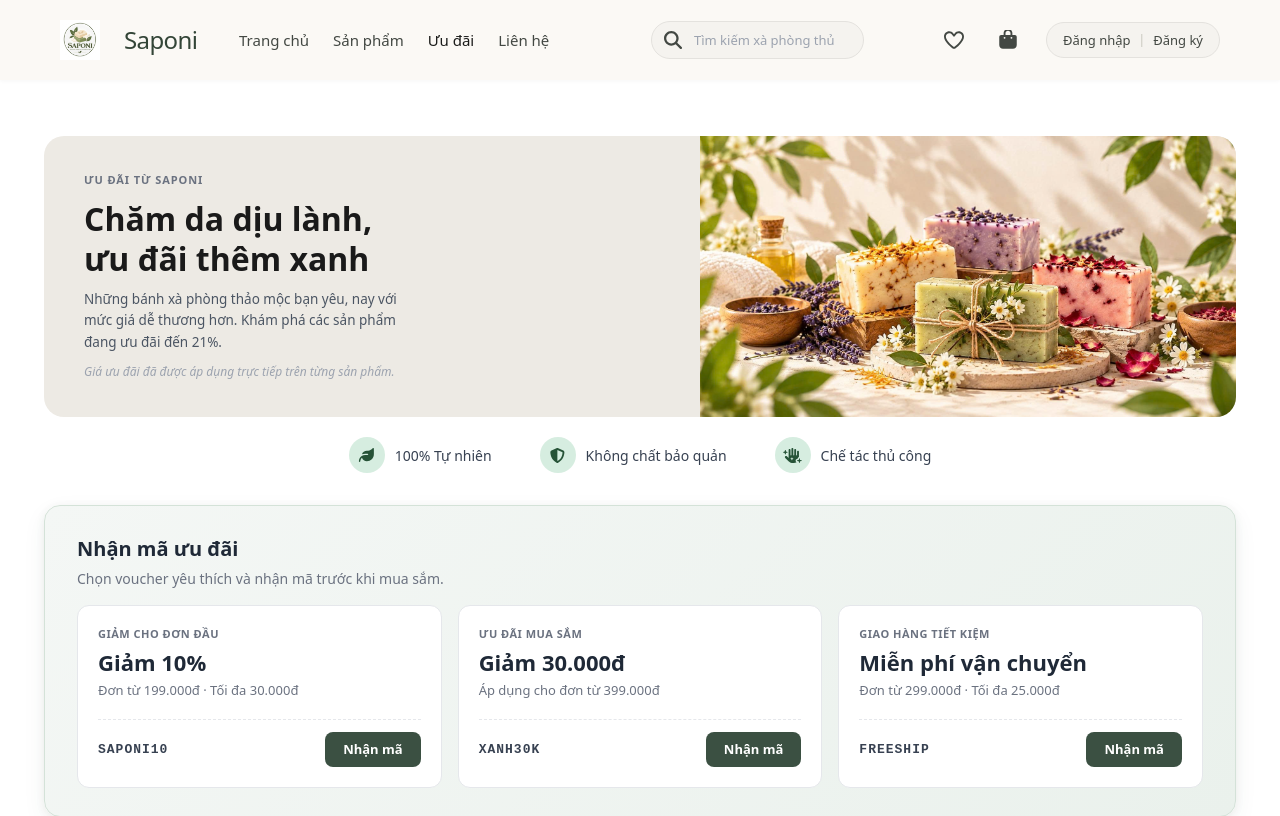
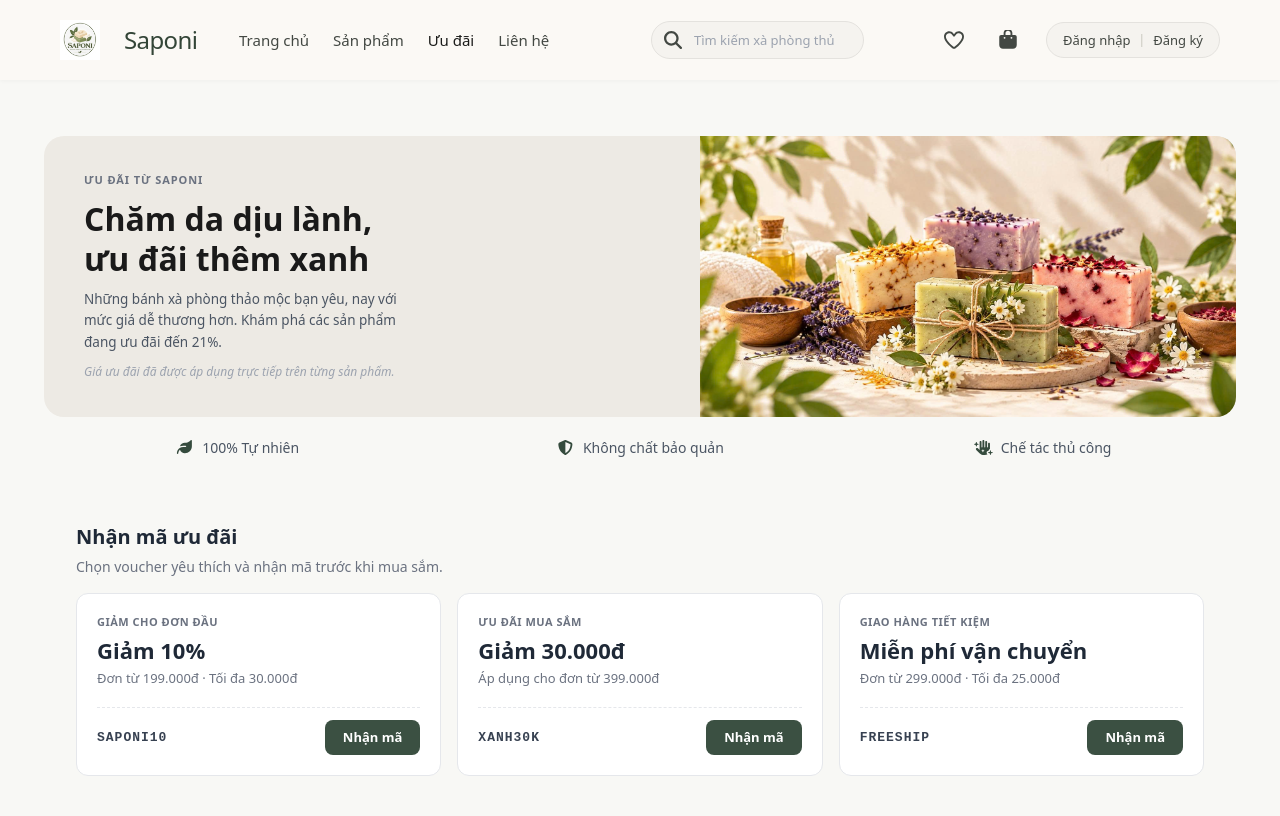
Before and after one commit to 23130087-AnhHan/FrontEnd_BanXaPhong, a React (Vite) app: page /offer in a window 1280 px wide. Shown: the top 816 px of the page. Built offline with nearby package versions, Linux system fonts and the light colour scheme; data requests are answered from the project's data file.

Commit message:
update: chỉnh sủa các thông tin hiện ra dưới banner đẹp hơn

```diff
--- a/src/pages/OfferPro/OfferProducts.css
+++ b/src/pages/OfferPro/OfferProducts.css
@@ -6,30 +6,33 @@
 }
 
 .offer-wrap .feature-container {
-    display: flex;
-    justify-content: center;
-    gap: 48px;
-    margin: 20px 0 32px;
+    display: grid;
+    grid-template-columns: repeat(3, 1fr);
+    gap: 16px;
+    margin: 20px 0 36px;
     padding: 0;
 }
 
 .offer-wrap .feature {
     flex: unset;
+    justify-content: center;
     background: none;
     box-shadow: none;
     padding: 0;
-    gap: 10px;
+    gap: 8px;
 }
 
 .offer-wrap .feature-icon {
-    width: 36px;
-    height: 36px;
+    width: auto;
+    height: auto;
+    background: none;
+    color: #354b3d;
     font-size: 15px;
 }
 
 .offer-wrap .feature-content {
     font-size: 14px;
-    color: #374151;
+    color: #4b5563;
 }
 
 .offer-bar {
--- a/src/pages/OfferPro/components/VoucherSection.css
+++ b/src/pages/OfferPro/components/VoucherSection.css
@@ -1,10 +1,7 @@
 .voucher-section {
     margin: 32px 0;
-    background: linear-gradient(135deg, #f4f7f5, #eaf1ec);
-    border: 1px solid #d4e2d8;
-    border-radius: 16px;
+    border-radius: 10px;
     padding: 28px 32px;
-    box-shadow: 0 2px 8px rgba(59, 80, 66, 0.08), 0 8px 24px rgba(59, 80, 66, 0.06);
 }
 
 .voucher-header {
@@ -56,7 +53,7 @@
 
 .voucher-name {
     font-size: 22px;
-    font-weight: 800;
+    font-weight: 600;
     color: #1f2937;
     margin: 0;
     line-height: 1.2;
--- a/src/styles/index.css
+++ b/src/styles/index.css
@@ -6,6 +6,7 @@ body {
   margin: 0;
   font-family: system-ui, sans-serif;
   line-height: 1.5;
+  background-color: #f8f8f5;
 }
 
 main {
```
